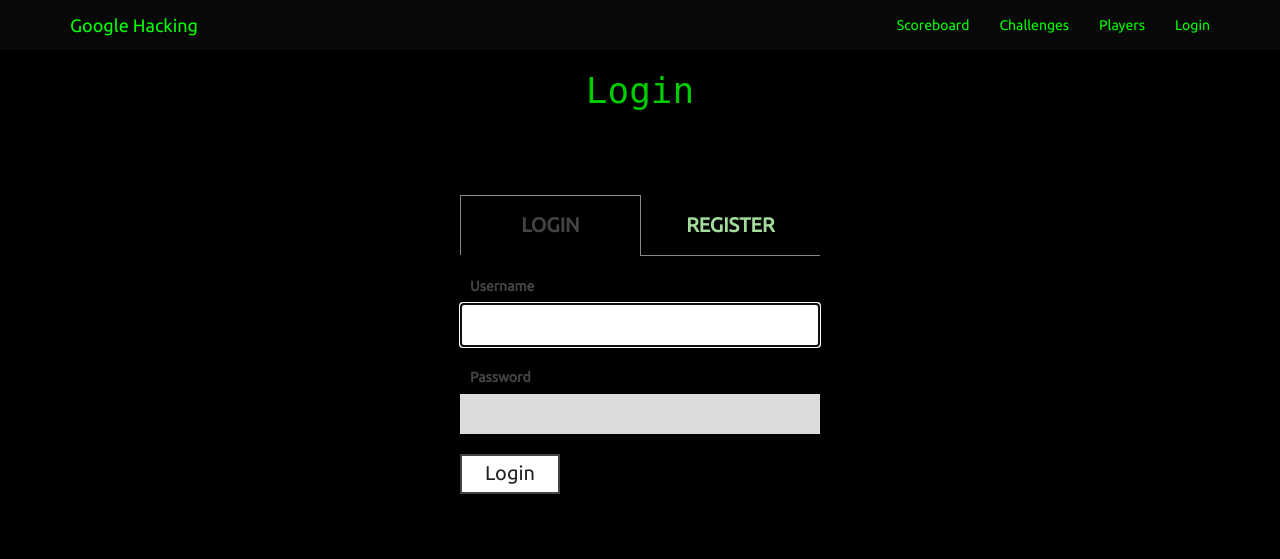
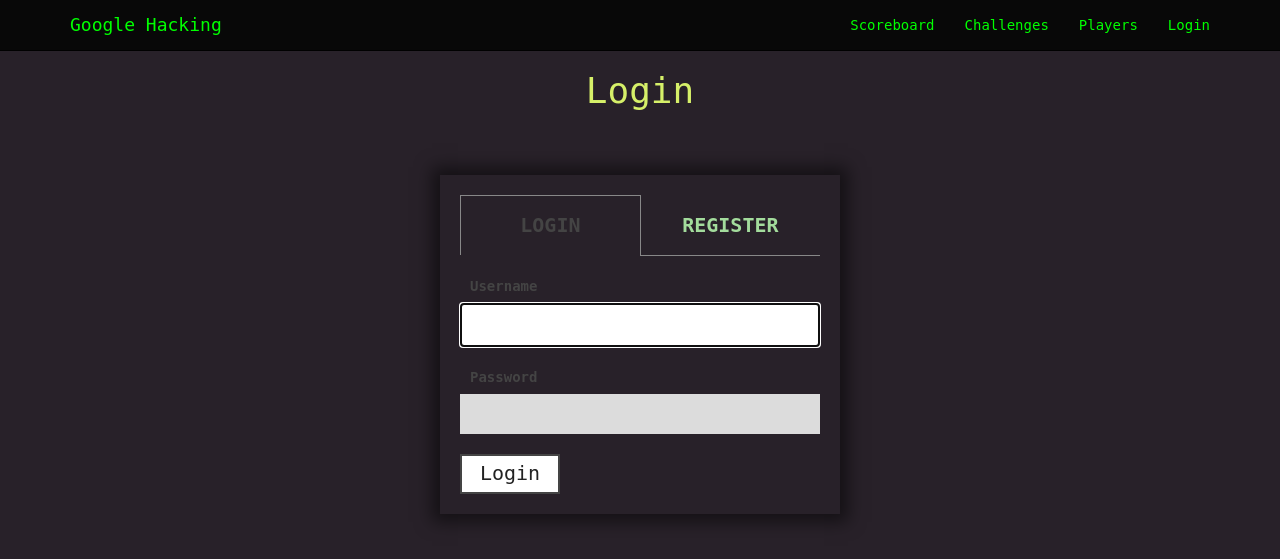
Before and after one commit to anuragkj/GDSC_Dorking_Server, a Django app: a page that uses templates/navigationbar.html in a window 1280 px wide. Shown: the top 559 px of the page. Run offline with Django 3.2, Linux system fonts and the light colour scheme; some libraries are stand-ins or nearby versions; some web fonts are replaced.

Commit message:
Theme Update
Co-Authored-By: Vansh Gupta <71388210+vansh18@users.noreply.github.com>

```diff
--- a/accounts/static/css/profile.css
+++ b/accounts/static/css/profile.css
@@ -1,3 +1,9 @@
+body {
+    font-family: monospace;
+    background: #282129;
+    color: #D6F069;
+}
+
 #updateForm {
 	margin: 5% auto;
 	width: 600px;
--- a/accounts/static/css/style.css
+++ b/accounts/static/css/style.css
@@ -1,3 +1,9 @@
+body {
+    font-family: monospace;
+    background: #282129;
+    color: #D6F069;
+}
+
 #register {
 	width: 400px;
 	max-width: 100%;
--- a/accounts/static/css/team.css
+++ b/accounts/static/css/team.css
@@ -1,3 +1,9 @@
+body {
+    font-family: monospace;
+    background: #282129;
+    color: #D6F069;
+}
+
 #team_details {
 	margin-top: 5%;
 	text-align: center;
--- a/forums/static/index.css
+++ b/forums/static/index.css
@@ -1,3 +1,9 @@
+body {
+    font-family: monospace;
+    background: #282129;
+    color: #D6F069;
+}
+
 #addForm {
 	margin-top: 2%;
 	margin-bottom: 4%;
--- a/home/static/home.css
+++ b/home/static/home.css
@@ -1,3 +1,9 @@
+body {
+    font-family: monospace;
+    background: #282129;
+    color: #D6F069;
+}
+
 #details {
 	margin-top: 10%;
 	padding: 0 5%;
--- a/scoreboard/static/score.css
+++ b/scoreboard/static/score.css
@@ -1,3 +1,9 @@
+body {
+    font-family: monospace;
+    background: #282129;
+    color: #D6F069;
+}
+
 #score {
 	margin-top: 2%;
 	text-align: center;
--- a/teams/static/style.css
+++ b/teams/static/style.css
@@ -1,3 +1,9 @@
+body {
+    font-family: monospace;
+    background: #282129;
+    color: #D6F069;
+}
+
 #teamList {
 	margin: 2% 0;
 	text-align: center;
```
Also changed, not shown: db.sqlite3.
